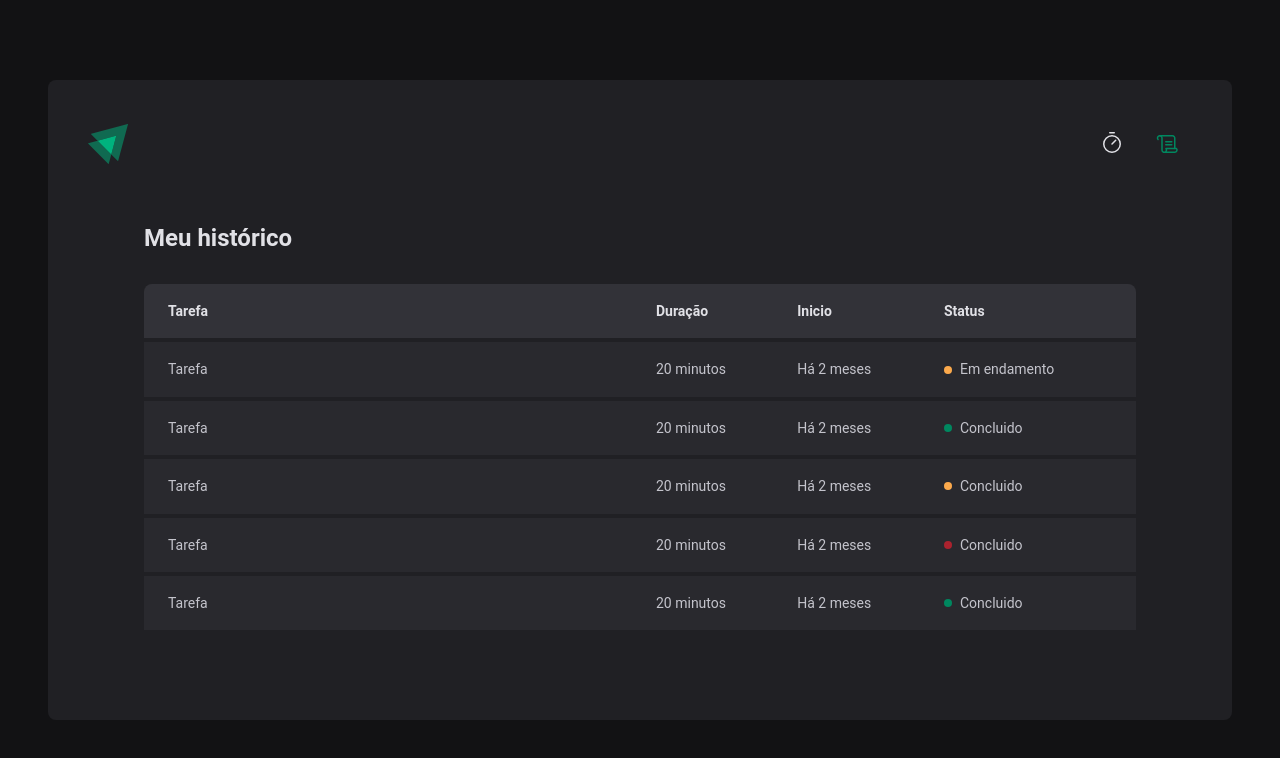
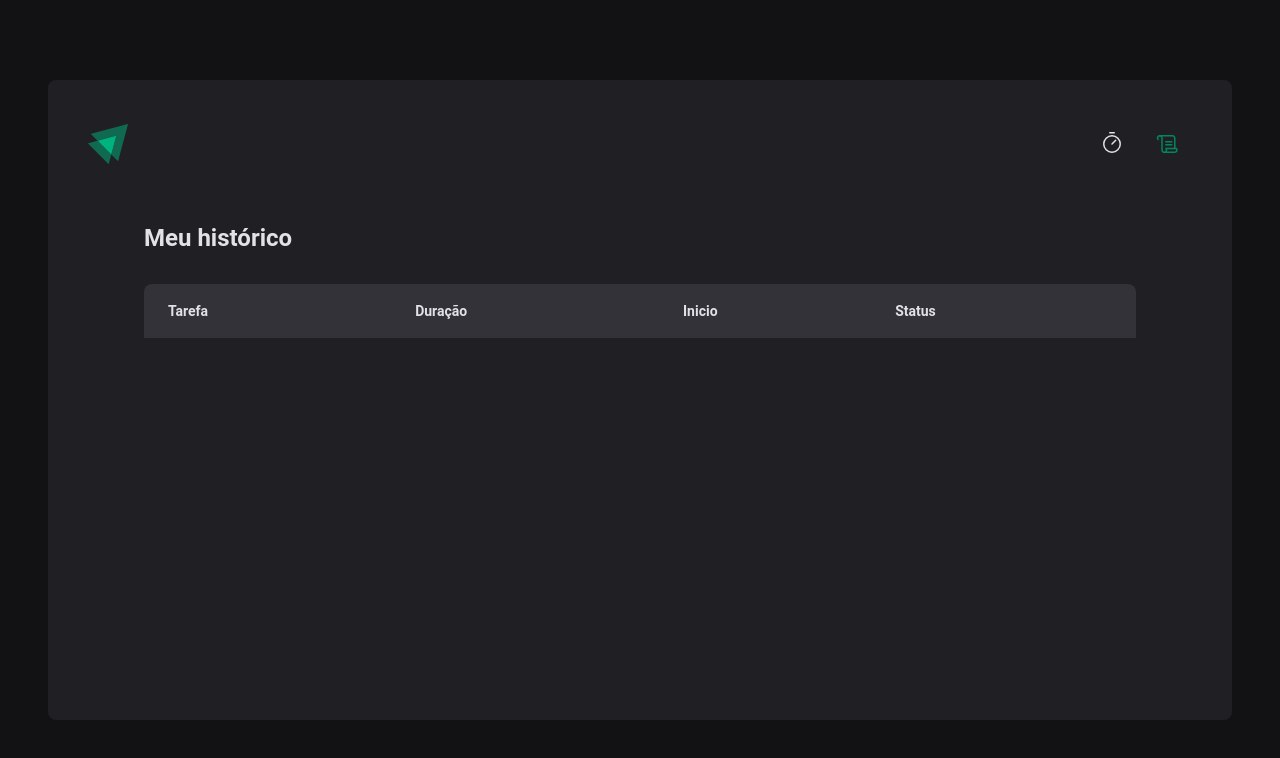
Before and after one commit to KauanS2/02-ignite-react-ts, a React (Vite) app: page /history in a window 1280 px wide. Shown: the top 758 px of the page. Built offline with nearby package versions, Linux system fonts and the light colour scheme.

Commit message:
feat-reducers-contexts

```diff
--- a/package.json
+++ b/package.json
@@ -12,6 +12,7 @@
   "dependencies": {
     "@hookform/resolvers": "^3.1.1",
     "date-fns": "^2.30.0",
+    "immer": "^10.0.2",
     "phosphor-react": "^1.4.1",
     "react": "^18.2.0",
     "react-dom": "^18.2.0",
--- a/src/App.tsx
+++ b/src/App.tsx
@@ -3,12 +3,15 @@ import { defaultTheme } from "./styles/themes/default";
 import { BrowserRouter } from "react-router-dom";
 import { Router } from "./Router";
 import { GlobalStyle } from "./styles/global";
+import { CyclesContextsProvider } from "./contexts/CyclesContexts";
 
 export function App() {
   return (
     <ThemeProvider theme={defaultTheme}>
       <BrowserRouter>
-        <Router />
+        <CyclesContextsProvider>
+          <Router />
+        </CyclesContextsProvider>
       </BrowserRouter>
       <GlobalStyle />
     </ThemeProvider>
--- /dev/null
+++ b/src/contexts/CyclesContexts.tsx
@@ -0,0 +1,82 @@
+import { ReactNode, createContext, useReducer, useState } from "react";
+import { Cycle, cyclesReducer } from "../reducers/cycles/reducer.ts";
+import {
+  ActionTypes,
+  addNewCycleAction,
+  interruptCurrentCycleAction,
+} from "../reducers/cycles/actions.ts";
+
+interface CreateCycleData {
+  task: string;
+  minutesAmount: number;
+}
+
+interface CycleContextType {
+  cycles: Cycle[];
+  activeCycle: Cycle | undefined;
+  cycleActiveId: string | null;
+  amountSecondsPassed: number;
+  markCurrentCycleAsFinished: () => void;
+  setSecondsPassed: (seconds: number) => void;
+  createNewCycle: (data: CreateCycleData) => void;
+  interruptCurrentCycle: () => void;
+}
+
+export const CyclesContext = createContext({} as CycleContextType);
+
+interface CyclesContextProviderProps {
+  children: ReactNode;
+}
+
+export function CyclesContextsProvider({
+  children,
+}: CyclesContextProviderProps) {
+  const [cyclesState, dispatch] = useReducer(cyclesReducer, {
+    cycles: [],
+    cycleActiveId: null,
+  });
+
+  const { cycleActiveId, cycles } = cyclesState;
+
+  const [amountSecondsPassed, setAmountSecondsPassed] = useState(0);
+  const activeCycle = cycles.find((cycle) => cycle.id === cycleActiveId);
+
+  function setSecondsPassed(seconds: number) {
+    setAmountSecondsPassed(seconds);
+  }
+
+  function markCurrentCycleAsFinished() {
+    dispatch(markCurrentCycleAsFinished());
+  }
+  function createNewCycle(data: CreateCycleData) {
+    const id = String(new Date().getTime());
+    const newCycle: Cycle = {
+      id,
+      task: data.task,
+      minutesAmount: data.minutesAmount,
+      startData: new Date(),
+    };
+    dispatch(addNewCycleAction(newCycle));
+    setAmountSecondsPassed(0);
+  }
+
+  function interruptCurrentCycle() {
+    dispatch(interruptCurrentCycleAction());
+  }
+  return (
+    <CyclesContext.Provider
+      value={{
+        cycles,
+        activeCycle,
+        cycleActiveId,
+        markCurrentCycleAsFinished,
+        amountSecondsPassed,
+        setSecondsPassed,
+        createNewCycle,
+        interruptCurrentCycle,
+      }}
+    >
+      {children}
+    </CyclesContext.Provider>
+  );
+}
--- a/src/pages/History/index.tsx
+++ b/src/pages/History/index.tsx
@@ -1,6 +1,11 @@
+import { useContext } from "react";
 import { HistoryContainer, HistoryList, Status } from "./styles";
+import { CyclesContext } from "../../contexts/CyclesContexts";
+import { formatDistanceToNow } from "date-fns";
+import ptBR from "date-fns/locale/pt-BR";
 
 export function History() {
+  const { cycles } = useContext(CyclesContext);
   return (
     <HistoryContainer>
       <h1>Meu histórico</h1>
@@ -16,46 +21,31 @@ export function History() {
             </tr>
           </thead>
           <tbody>
-            <tr>
-              <td>Tarefa</td>
-              <td>20 minutos</td>
-              <td>Há 2 meses</td>
-              <td>
-                <Status statusColor="yellow">Em endamento</Status>
-              </td>
-            </tr>
-            <tr>
-              <td>Tarefa</td>
-              <td>20 minutos</td>
-              <td>Há 2 meses</td>
-              <td>
-                <Status statusColor="green">Concluido</Status>
-              </td>
-            </tr>
-            <tr>
-              <td>Tarefa</td>
-              <td>20 minutos</td>
-              <td>Há 2 meses</td>
-              <td>
-                <Status statusColor="yellow">Concluido</Status>
-              </td>
-            </tr>
-            <tr>
-              <td>Tarefa</td>
-              <td>20 minutos</td>
-              <td>Há 2 meses</td>
-              <td>
-                <Status statusColor="red">Concluido</Status>
-              </td>
-            </tr>
-            <tr>
-              <td>Tarefa</td>
-              <td>20 minutos</td>
-              <td>Há 2 meses</td>
-              <td>
-                <Status statusColor="green">Concluido</Status>
-              </td>
-            </tr>
+            {cycles.map((cycle) => {
+              return (
+                <tr key={cycle.id}>
+                  <td>{cycle.task}</td>
+                  <td>{cycle.minutesAmount}</td>
+                  <td>
+                    {formatDistanceToNow(cycle.startData, {
+                      addSuffix: true,
+                      locale: ptBR,
+                    })}
+                  </td>
+                  <td>
+                    {cycle.finishedDate && (
+                      <Status statusColor="green">Concluido</Status>
+                    )}
+                    {cycle.interruptedDate && (
+                      <Status statusColor="red">Interrompido</Status>
+                    )}
+                    {!cycle.finishedDate && !cycle.interruptedDate && (
+                      <Status statusColor="yellow">Em andamento</Status>
+                    )}
+                  </td>
+                </tr>
+              );
+            })}
           </tbody>
         </table>
       </HistoryList>
--- a/src/pages/Home/components/Countown/index.tsx
+++ b/src/pages/Home/components/Countown/index.tsx
@@ -1,7 +1,7 @@
-import { useContext, useEffect, useState } from "react";
+import { useContext, useEffect } from "react";
 import { CountDownContainer, Separator } from "./styles";
 import { differenceInSeconds } from "date-fns";
-import { CyclesContext } from "../..";
+import { CyclesContext } from "../../../../contexts/CyclesContexts";
 
 export function Countdown() {
   const {
--- a/src/pages/Home/components/NewCycleForm/index.tsx
+++ b/src/pages/Home/components/NewCycleForm/index.tsx
@@ -1,8 +1,8 @@
 import { FormContainer, MinutesAmountMinutes, TaskInput } from "./styles";
 
 import { useContext } from "react";
-import { CyclesContext } from "../..";
 import { useFormContext } from "react-hook-form";
+import { CyclesContext } from "../../../../contexts/CyclesContexts";
 
 export function NewCycleForm() {
   const { activeCycle } = useContext(CyclesContext);
--- /dev/null
+++ b/src/reducers/cycles/actions.ts
@@ -0,0 +1,28 @@
+import { Cycle } from "./reducer";
+
+export enum ActionTypes {
+  ADD_NEW_CYCLE = "ADD_NEW_CYCLE",
+  INTERRUPT_CURRENT_CYCLE = "INTERRUPT_CURRENT_CYCLE",
+  MARK_CURRENT_CYCLE_AS_FINISHED = "MARK_CURRENT_CYCLE_AS_FINISHED",
+}
+
+export function addNewCycleAction(newCycle: Cycle) {
+  return {
+    type: ActionTypes.ADD_NEW_CYCLE,
+    payload: {
+      newCycle,
+    },
+  };
+}
+
+export function markCurrentCycleAsFinishedAction() {
+  return {
+    type: ActionTypes.MARK_CURRENT_CYCLE_AS_FINISHED,
+  };
+}
+
+export function interruptCurrentCycleAction() {
+  return {
+    type: ActionTypes.INTERRUPT_CURRENT_CYCLE,
+  };
+}
--- /dev/null
+++ b/src/reducers/cycles/reducer.ts
@@ -0,0 +1,50 @@
+import { ActionTypes } from "./actions";
+import { produce } from "immer";
+export interface Cycle {
+  id: string;
+  task: string;
+  minutesAmount: number;
+  startData: Date;
+  interruptedDate?: Date;
+  finishedDate?: Date;
+}
+interface CycleStateProps {
+  cycles: Cycle[];
+  cycleActiveId: string | null;
+}
+
+export function cyclesReducer(state: CycleStateProps, action: any) {
+  switch (action.type) {
+    case ActionTypes.ADD_NEW_CYCLE:
+      return produce(state, (draft) => {
+        draft.cycles.push(action.payload.newCycle);
+        draft.cycleActiveId = action.payload.newCycle.id;
+      });
+    case ActionTypes.INTERRUPT_CURRENT_CYCLE:
+      return {
+        ...state,
+        cycles: state.cycles.map((cycle) => {
+          if (cycle.id === state.cycleActiveId) {
+            return { ...cycle, interruptedDate: new Date() };
+          } else {
+            return cycle;
+          }
+        }),
+        cycleActiveId: null,
+      };
+    case ActionTypes.MARK_CURRENT_CYCLE_AS_FINISHED:
+      return {
+        ...state,
+        cycles: state.cycles.map((cycle) => {
+          if (cycle.id === state.cycleActiveId) {
+            return { ...cycle, finishedDate: new Date() };
+          } else {
+            return cycle;
+          }
+        }),
+        cycleActiveId: null,
+      };
+    default:
+      return state;
+  }
+}
```
Also changed, not shown: src/pages/Home/index.tsx (+11 -77 lines), 1 other file (tests, documents, lock files or other folders).
